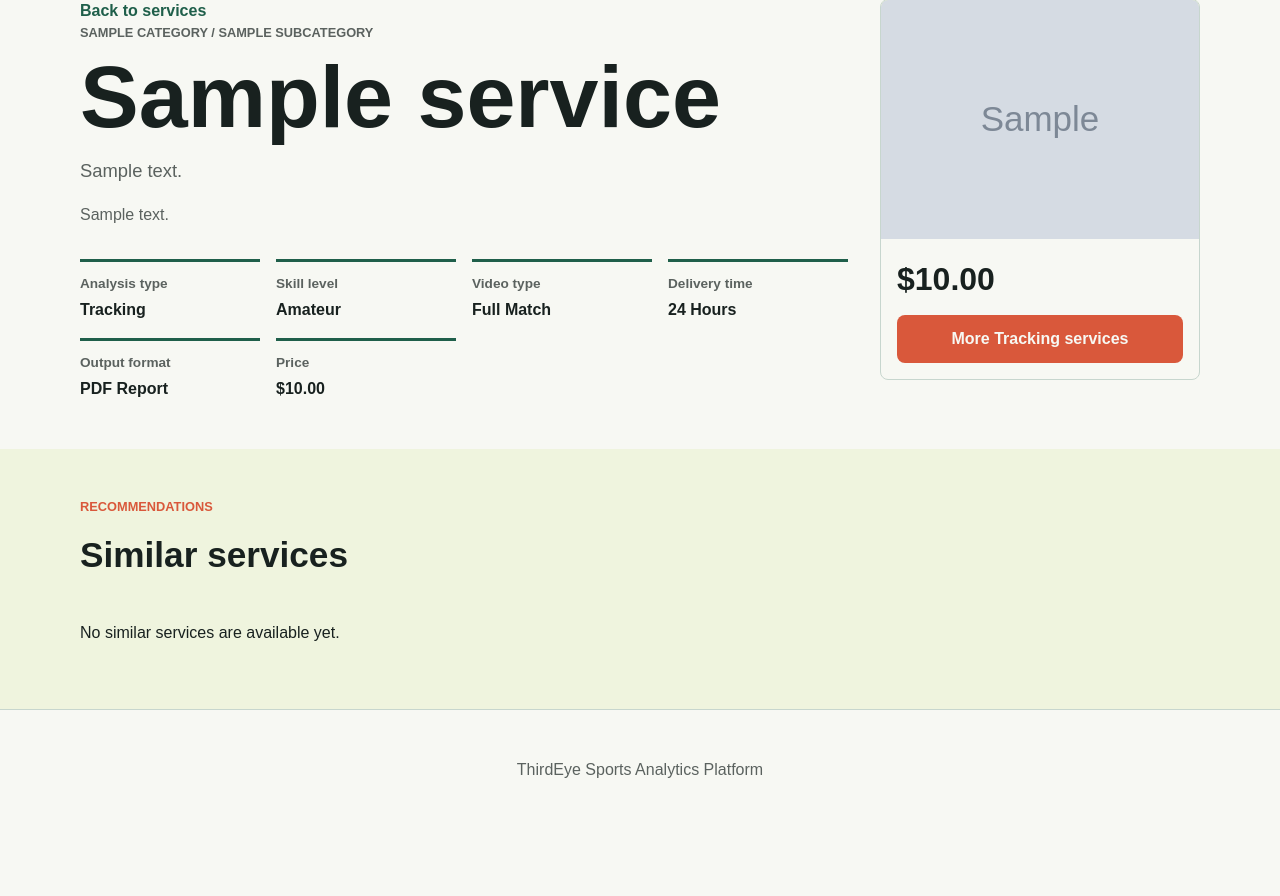
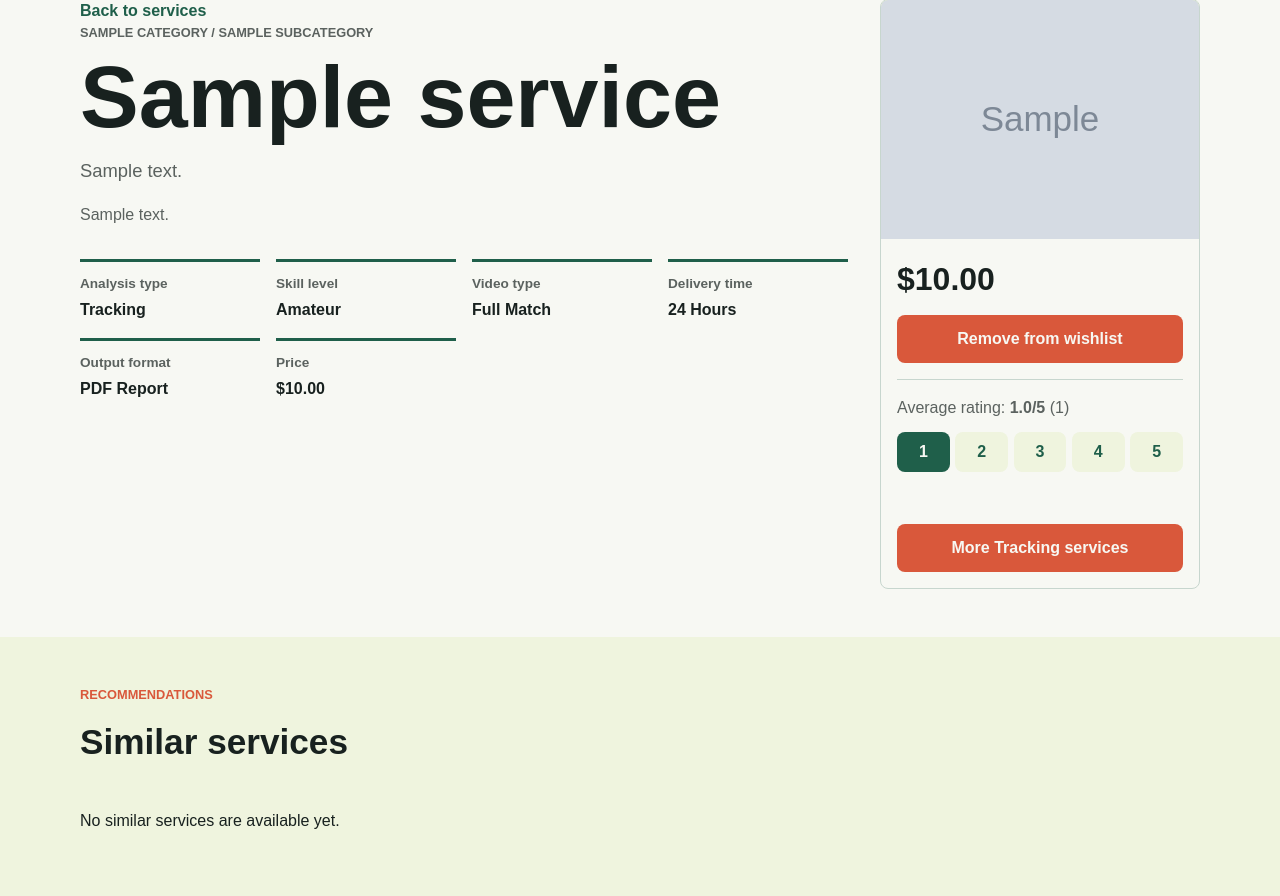
Before and after one commit to harouklas/ThirdEyeAnalytics, a Django app: a page that uses templates/base.html in a window 1280 px wide. Shown: the part 112-1008 px from the top of the page. Before the commit the page ends 890 px from the top, so only its background shows below. Run offline with Django 5.2, Linux system fonts and the light colour scheme; a user stored in the database is signed in; tables that the repository leaves empty hold one stand-in row (values such as "Sample post"); grey boxes marked "Sample" are stand-in pictures.

Commit message:
Add wishlist and rating features for services
Implemented wishlist and rating functionality for authenticated users.
Updated `service_detail` view to include user-specific data such as
wishlist status and ratings. Added `toggle_wishlist` and `rate_service`
views to handle AJAX requests for these features. Updated `urls.py`
to include new endpoints under the `interactions` namespace.

Enhanced `service_detail.html` with a wishlist toggle button and
rating panel, including dynamic updates via JavaScript. Added
styling for these components in `site.css`. Modified `base.html`
to include a `{% block scripts %}` for injecting JavaScript.

These changes improve user engagement by enabling personalized
interactions with services.

```diff
--- a/catalogue/views.py
+++ b/catalogue/views.py
@@ -1,9 +1,9 @@
 from decimal import Decimal, InvalidOperation
 
-from django.db.models import Q
+from django.db.models import Avg, Q
 from django.shortcuts import get_object_or_404, render
 
-from interactions.models import RecentlyViewedService
+from interactions.models import Rating, RecentlyViewedService, WishlistItem
 
 from .models import Category, Service, SubCategory
 
@@ -98,11 +98,23 @@ def service_detail(request, slug):
         is_active=True,
     )
 
+    user_rating = None
+    in_wishlist = False
+
     if request.user.is_authenticated:
         RecentlyViewedService.objects.update_or_create(
             user=request.user,
             service=service,
         )
+        user_rating = Rating.objects.filter(user=request.user, service=service).first()
+        in_wishlist = WishlistItem.objects.filter(
+            user=request.user,
+            service=service,
+        ).exists()
+
+    rating_summary = service.ratings.aggregate(average=Avg("score"))
+    average_rating = rating_summary["average"] or 0
+    rating_count = service.ratings.count()
 
     recommended_services = (
         Service.objects.filter(
@@ -120,5 +132,9 @@ def service_detail(request, slug):
         {
             "service": service,
             "recommended_services": recommended_services,
+            "average_rating": round(average_rating, 1),
+            "rating_count": rating_count,
+            "user_rating": user_rating,
+            "in_wishlist": in_wishlist,
         },
     )
--- a/config/urls.py
+++ b/config/urls.py
@@ -25,6 +25,7 @@ urlpatterns = [
     path('', core_views.home, name='home'),
     path('', include('catalogue.urls')),
     path('', include('accounts.urls')),
+    path('', include('interactions.urls')),
     path('django-admin/', admin.site.urls),
 ]
 
--- /dev/null
+++ b/interactions/urls.py
@@ -0,0 +1,10 @@
+from django.urls import path
+
+from . import views
+
+app_name = "interactions"
+
+urlpatterns = [
+    path("interactions/wishlist/<int:service_id>/", views.toggle_wishlist, name="toggle_wishlist"),
+    path("interactions/rate/<int:service_id>/", views.rate_service, name="rate_service"),
+]
--- a/static/css/site.css
+++ b/static/css/site.css
@@ -571,6 +571,56 @@ label {
     margin: 0 1rem 1rem;
 }
 
+.detail-actions {
+    display: grid;
+    gap: 1rem;
+    margin: 0 1rem 1rem;
+}
+
+.wishlist-form button {
+    width: 100%;
+}
+
+.rating-panel {
+    border-top: 1px solid var(--color-border);
+    padding-top: 1rem;
+}
+
+.rating-panel p {
+    margin: 0 0 0.75rem;
+    color: var(--color-muted);
+}
+
+.rating-form {
+    display: grid;
+    grid-template-columns: repeat(5, 1fr);
+    gap: 0.35rem;
+}
+
+.rating-button {
+    min-height: 40px;
+    padding: 0.5rem;
+    color: var(--color-primary);
+    background: var(--color-surface);
+}
+
+.rating-button:hover,
+.rating-button.selected {
+    color: var(--palette-paper);
+    background: var(--color-primary);
+}
+
+.inline-message {
+    min-height: 1.5rem;
+    font-weight: 700;
+}
+
+.login-note {
+    border-top: 1px solid var(--color-border);
+    padding-top: 1rem;
+    color: var(--color-muted);
+}
+
 .auth-page {
     display: grid;
     place-items: start center;
--- a/templates/base.html
+++ b/templates/base.html
@@ -45,5 +45,6 @@
     <footer class="site-footer">
         <p>ThirdEye Sports Analytics Platform</p>
     </footer>
+    {% block scripts %}{% endblock %}
 </body>
 </html>
--- a/templates/catalogue/service_detail.html
+++ b/templates/catalogue/service_detail.html
@@ -52,6 +52,37 @@
             {% endif %}
         </div>
         <p class="price">${{ service.price }}</p>
+        <div class="detail-actions">
+            {% if user.is_authenticated %}
+                <form class="wishlist-form" data-url="{% url 'interactions:toggle_wishlist' service.id %}" method="post">
+                    {% csrf_token %}
+                    <button id="wishlist-button" type="submit">
+                        {% if in_wishlist %}Remove from wishlist{% else %}Add to wishlist{% endif %}
+                    </button>
+                </form>
+
+                <div class="rating-panel">
+                    <p>
+                        Average rating:
+                        <strong><span id="average-rating">{{ average_rating }}</span>/5</strong>
+                        (<span id="rating-count">{{ rating_count }}</span>)
+                    </p>
+                    <form class="rating-form" data-url="{% url 'interactions:rate_service' service.id %}" method="post">
+                        {% csrf_token %}
+                        <button type="button" class="rating-button {% if user_rating.score == 1 %}selected{% endif %}" data-score="1">1</button>
+                        <button type="button" class="rating-button {% if user_rating.score == 2 %}selected{% endif %}" data-score="2">2</button>
+                        <button type="button" class="rating-button {% if user_rating.score == 3 %}selected{% endif %}" data-score="3">3</button>
+                        <button type="button" class="rating-button {% if user_rating.score == 4 %}selected{% endif %}" data-score="4">4</button>
+                        <button type="button" class="rating-button {% if user_rating.score == 5 %}selected{% endif %}" data-score="5">5</button>
+                    </form>
+                    <p id="rating-message" class="inline-message"></p>
+                </div>
+            {% else %}
+                <p class="login-note">
+                    <a href="{% url 'accounts:login' %}">Login</a> to save this service or rate it.
+                </p>
+            {% endif %}
+        </div>
         <a class="button-link" href="{% url 'catalogue:service_list' %}?analysis_type={{ service.analysis_type }}">More {{ service.get_analysis_type_display }} services</a>
     </aside>
 </section>
@@ -70,3 +101,38 @@
     </div>
 </section>
 {% endblock %}
+
+{% block scripts %}
+<script src="https://code.jquery.com/jquery-3.7.1.min.js"></script>
+<script>
+if (window.jQuery) {
+    $(function () {
+        $(".wishlist-form").on("submit", function (event) {
+            event.preventDefault();
+
+            const form = $(this);
+            const button = $("#wishlist-button");
+
+            $.post(form.data("url"), form.serialize(), function (data) {
+                button.text(data.in_wishlist ? "Remove from wishlist" : "Add to wishlist");
+            });
+        });
+
+        $(".rating-button").on("click", function () {
+            const button = $(this);
+            const form = button.closest(".rating-form");
+            const score = button.data("score");
+            const postData = form.serialize() + "&score=" + score;
+
+            $.post(form.data("url"), postData, function (data) {
+                $(".rating-button").removeClass("selected");
+                button.addClass("selected");
+                $("#average-rating").text(data.average_rating);
+                $("#rating-count").text(data.rating_count);
+                $("#rating-message").text("Your rating has been saved.");
+            });
+        });
+    });
+}
+</script>
+{% endblock %}
```
Also changed, not shown: interactions/views.py (+59 -2 lines).
